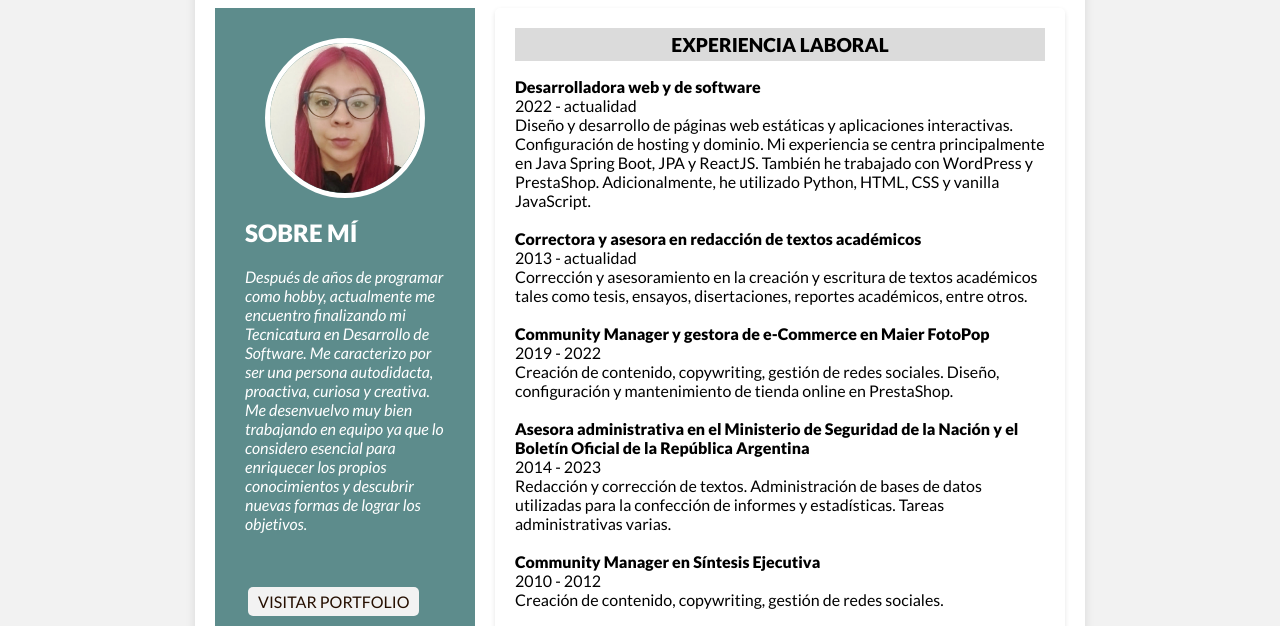
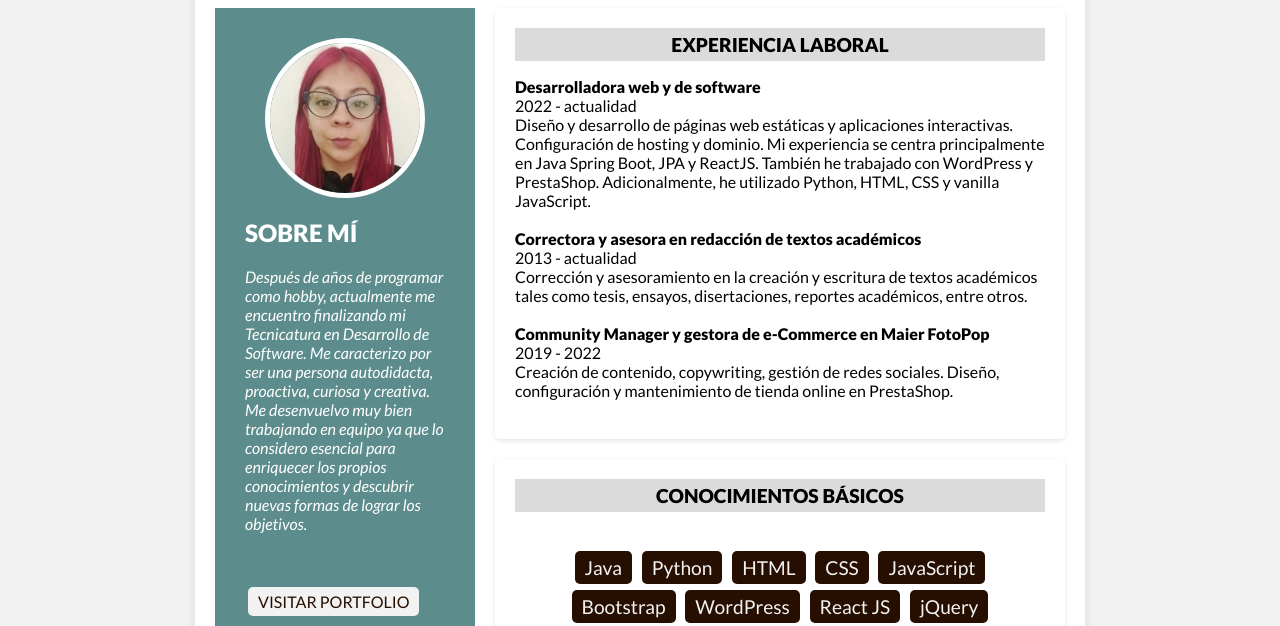
Before and after one commit to LTuhay/cv, a plain HTML site: page index.html in a window 1280 px wide. Shown: the part 168-794 px from the top of the page. Drawn offline with Linux system fonts and the light colour scheme.

Commit message:
menos experiencia

```diff
--- a/index.html
+++ b/index.html
@@ -100,14 +100,6 @@
       <p class="text">2019 - 2022 </p>
       <p class="text">Creación de contenido, copywriting, gestión de redes sociales. Diseño, configuración y mantenimiento de tienda online en PrestaShop. </p>
       <br>
-      <p class="subt">Asesora administrativa en el Ministerio de Seguridad de la Nación y el Boletín Oficial de la República Argentina</p>
-      <p class="text">2014 - 2023 </p>
-      <p class="text">Redacción y corrección de textos. Administración de bases de datos utilizadas para la confección de informes y estadísticas. Tareas administrativas varias. </p>
-      <br>
-      <p class="subt">Community Manager en Síntesis Ejecutiva </p>
-      <p class="text">2010 - 2012 </p>
-      <p class="text">Creación de contenido, copywriting, gestión de redes sociales.</p>
-      <br>
     </div>
 
 
```
